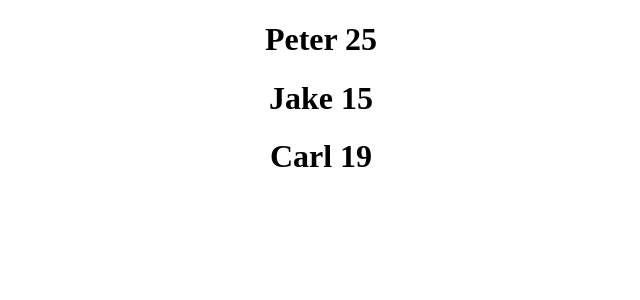
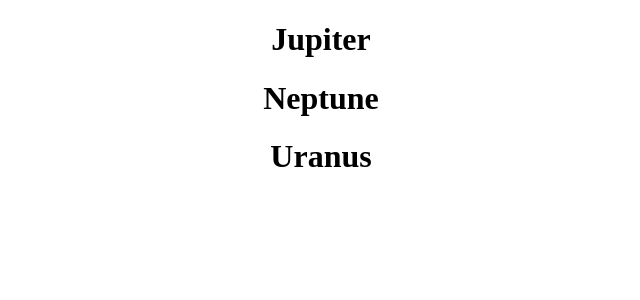
Before and after one commit to LuisHBeck/React__, a React (Vite) app: page / in a window 1280 px wide. Shown: the top 300 px of the page, without its empty margins (319-959 px from the left). Built offline with nearby package versions, Linux system fonts and the light colour scheme.

Commit message:
feat: list exercise + component

```diff
--- a/src/App.jsx
+++ b/src/App.jsx
@@ -1,4 +1,6 @@
 import './App.css'
+import { User } from './components/User';
+import { Planet } from './components/Planet';
 
 function App() {
 
@@ -13,6 +15,15 @@ function App() {
     { name: 'Carl', age:19 }
   ]
 
+  const planets = [
+    { name: 'Mars', isGasPlanet: false },
+    { name: 'Earth', isGasPlanet: false },
+    { name: 'Jupiter', isGasPlanet: true },
+    { name: 'Venus', isGasPlanet: false },
+    { name: 'Neptune', isGasPlanet: true },
+    { name: 'Uranus', isGasPlanet: true },
+  ]
+
   return (
     <div className="App">
       {/*
@@ -24,22 +35,21 @@ function App() {
         return <h2 key={key}>{ name }</h2>;
       })} */}
 
-      { users.map((user, key) => {
+      {/* { users.map((user, key) => {
         return (
           <User name={user.name} age={user.age} />
         )
-      }) }
+      }) } */}
+
+      { planets.map((planet, key) => {
+        return (
+          planet.isGasPlanet ? <Planet name={planet.name}/> : ''
+        )
+      }
+      ) }
 
     </div>
   )
 }
 
-const User = (props) => {
-  return (
-    <div>
-      <h1>{ props.name } { props.age }</h1>
-    </div>
-  )
-}
-
 export default App
--- /dev/null
+++ b/src/components/Planet.jsx
@@ -0,0 +1,5 @@
+export const Planet = (props) => {
+    return (
+        <h1>{ props.name }</h1>
+    )
+}
--- /dev/null
+++ b/src/components/User.jsx
@@ -0,0 +1,7 @@
+export const User = (props) => {
+    return (
+      <div>
+        <h1>{ props.name } { props.age }</h1>
+      </div>
+    )
+}
```
